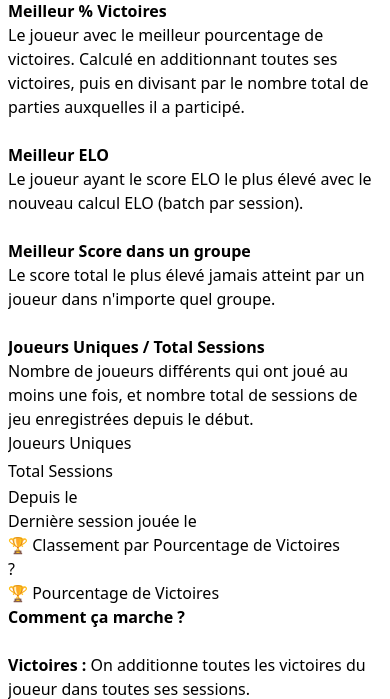
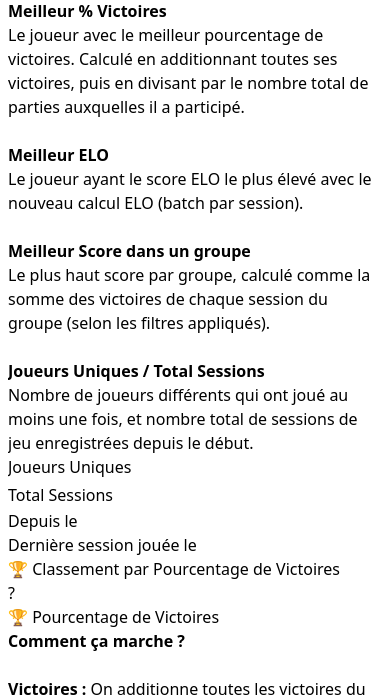
Before and after one commit to lcrespin/towerstats, a Flask app: template templates/index.html in a window 390 px wide. Shown: the part 2517-3216 px from the top of the page. Run offline with Flask 3, Linux system fonts and the light colour scheme; the template is opened without the code that fills it, so the values that code supplies are empty; some libraries are stand-ins or nearby versions.

Commit message:
sum daily scores per player. Update UI styles for date picker.

```diff
--- a/src/stats_manager.py
+++ b/src/stats_manager.py
@@ -107,23 +107,18 @@ class SessionStatsManager:
     def get_global_ranking(self, group_id=None):
         """Calcule le classement global pour un groupe spécifique.
 
-        Utilise stats['total'] (le maximum parmi toutes les sessions du groupe)
-        pour obtenir le meilleur score dans ce groupe spécifique.
+        Utilise la somme des scores de chaque session (stats['today']) pour chaque joueur,
+        afin que le score par groupe soit recalculé lorsque des filtres (ex. dates) sont appliqués.
         """
         player_totals = defaultdict(int)
 
         for session in self.sessions:
-            # Filtrer par groupe si spécifié
             if group_id and session['id'] != group_id:
                 continue
-
             players = SessionDataManager.parse_session_data(session)
             for player, stats in players.items():
-                # Prendre le total le plus élevé (stats['total']) pour chaque joueur
-                if stats['total'] > player_totals[player]:
-                    player_totals[player] = stats['total']
+                player_totals[player] += stats['today']
 
-        # Trier par total décroissant
         ranking = sorted(player_totals.items(), key=lambda x: x[1], reverse=True)
         return ranking
 
--- a/templates/index.html
+++ b/templates/index.html
@@ -184,7 +184,7 @@
                     Le joueur ayant le score ELO le plus élevé avec le nouveau calcul ELO (batch par session).<br><br>
 
                     <strong>Meilleur Score dans un groupe</strong><br>
-                    Le score total le plus élevé jamais atteint par un joueur dans n'importe quel groupe.<br><br>
+                    Le plus haut score par groupe, calculé comme la somme des victoires de chaque session du groupe (selon les filtres appliqués).<br><br>
 
                     <strong>Joueurs Uniques / Total Sessions</strong><br>
                     Nombre de joueurs différents qui ont joué au moins une fois, et nombre total de sessions de jeu enregistrées depuis le début.
@@ -524,11 +524,11 @@
                 <div class="info-bubble-content">
                     <strong>Comment ça marche ?</strong><br><br>
 
-                    Pour chaque joueur du groupe sélectionné, on prend son <strong>meilleur score total</strong> parmi toutes les sessions de ce groupe.<br><br>
+                    Pour chaque joueur du groupe sélectionné, on additionne ses <strong>scores de chaque session</strong> (victoires du jour) de ce groupe.<br><br>
 
-                    Les joueurs sont ensuite classés du meilleur score au moins bon score.<br><br>
+                    Les joueurs sont classés du plus haut total au plus bas. Lorsque des filtres (ex. dates) sont appliqués, le classement est recalculé sur les sessions visibles.<br><br>
 
-                    <em>Exemple :</em> Si un joueur a eu des scores de 50, 75 et 60 dans ce groupe, on prend 75 (son meilleur score).
+                    <em>Exemple :</em> Si un joueur a eu 50, 75 et 60 victoires dans trois sessions du groupe, son score groupe est 50+75+60 = 185.
                 </div>
             </div>
             <div class="mb-3 sm:mb-4 md:mb-5 relative z-10">
```
Also changed, not shown: static/css/style.css (+23 -0 lines).
